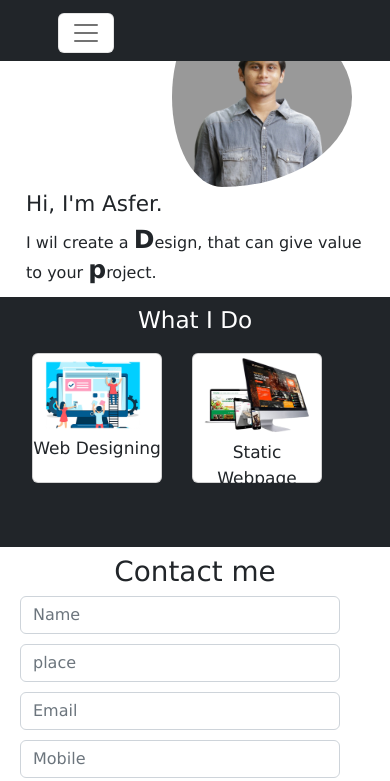
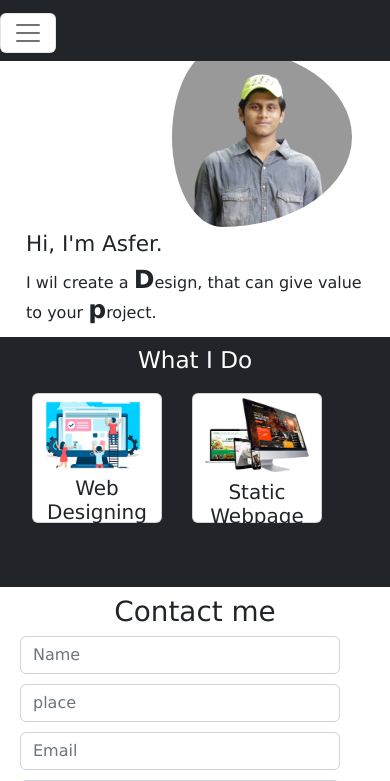
Before and after one commit to Asfer210/Personal-Web, a plain HTML site: page index.html in a window 390 px wide. Shown: the part 33-814 px from the top of the page. Drawn offline with nearby package versions, Linux system fonts and the light colour scheme.

Commit message:
Update index.html

```diff
--- a/index.html
+++ b/index.html
@@ -13,13 +13,13 @@
 <body style="font-family: 'Lucida Sans', 'Lucida Sans Regular', 'Lucida Grande', 'Lucida Sans Unicode', Geneva, Verdana, sans-serif;">
 <header  style="position:fixed ;z-index: 1;width:100% " id="home">
     <div class="row text-white bg-dark " >
-        <div class:"col-8 p-3 ps-4">
+        <div class:"col-7 p-3 ps-4">
             <h2 >Asfer.</h2>
         </div>
-        <div class="col-4 my-auto" >
+        <div class="col-5 my-auto" >
 
             <nav class="navbar navbar-expand-lg navbar-light role=navigation ">
-                <button class="navbar-toggler ms-auto bg-white"  type="button" data-bs-toggle="collapse" data-bs-target="#navbarSupportedContent" aria-controls="navbarSupportedContent" aria-expanded="false" aria-label="Toggle navigation">
+                <button class="navbar-toggler  bg-white"  type="button" data-bs-toggle="collapse" data-bs-target="#navbarSupportedContent" aria-controls="navbarSupportedContent" aria-expanded="false" aria-label="Toggle navigation">
                   <span class="navbar-toggler-icon"></span>
                 </button>
 
@@ -41,7 +41,7 @@
     </div>
 </header>
 
-<section style="padding-top:40px;background-color: white;" id="home">
+<section style="padding-top:80px;background-color: white;" id="home">
   <div class="container" >
     <div class="row align-items-center" >
       <div class="col-12" style="width:350px;">
@@ -68,12 +68,12 @@
         <div class="col-12">
             <div class="card  text-center" style="width:130px;height:130px;margin-left: 20px;margin-top: 10px;float:left">
                 <img class="img-thumbnails p-1" style="width:120px" src="blog_professionaldev-removebg-preview.png" alt="">
-                    <p class="card-title" style="font-size:17px">Web Designing</p>
+                    <h5 class="card-title" >Web Designing</h5>
             </div>
 
             <div class="card text-center" style="width:130px;height:130px;margin-left:180px;margin-top: 10px;">
                 <img class="img-tumbnail p-1" style="width:120px" src="webpage-removebg-preview.png" alt="">
-                    <p class="card-title" style="font-size:17px">Static Webpage</p>
+                    <h5 class="card-title" >Static Webpage</h5>
             </div>
         </div>
     </div>
```
